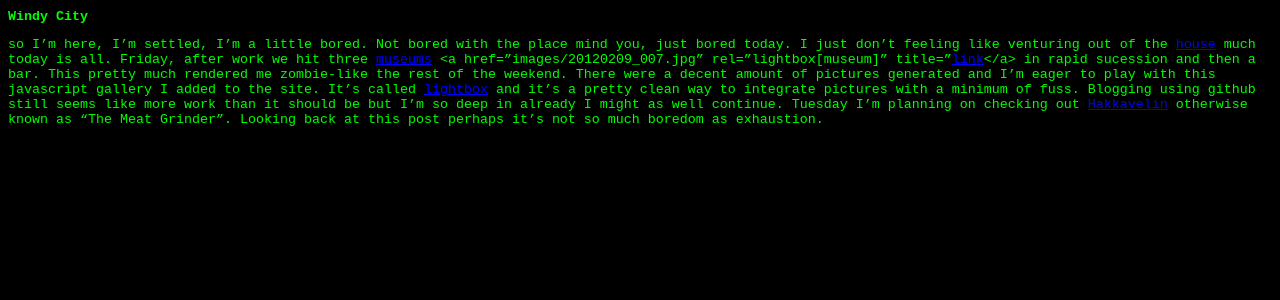
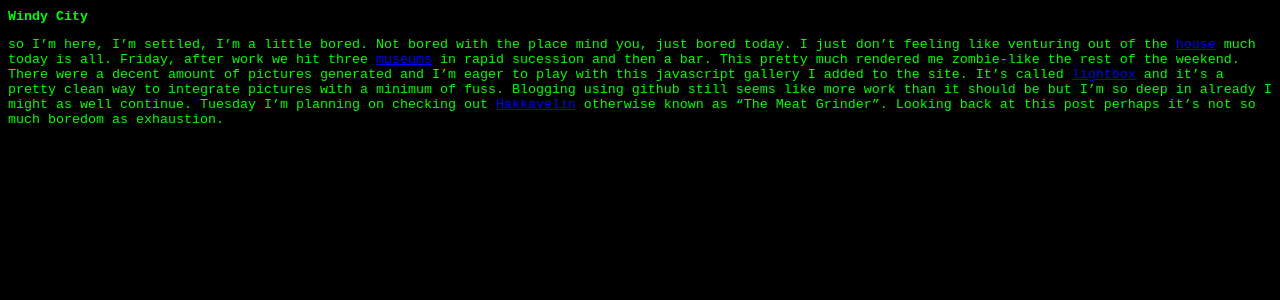
Before and after one commit to woeisme/woeisme.github.io, a Jekyll site: the page built from _posts/2012-02-12-Windy-City.md, in a window 1280 px wide. Shown: the top 300 px of the page. Built offline with Jekyll 4.4.1, drawn with Linux system fonts in a browser that asks for light colours; Markdown is read by kramdown in place of the engine named in the settings; comment, search, counter and statistics services are not loaded.

Commit message:
trying to make sense of rotation

```diff
--- a/_posts/2012-02-12-Windy-City.md
+++ b/_posts/2012-02-12-Windy-City.md
@@ -14,7 +14,7 @@ I just don't feeling like venturing out of the
 much today is all. Friday, after work we hit three
 <a href="images/20120209_004.jpg" rel="lightbox[museum]" title="A warm tree">museums</a>
 <a href="images/20120209_006.jpg" rel="lightbox[museum]" title="http://grapevine.is/Home/ReadArticle/santiago-sierra-NO-in-reykjavik"></a>
-<a href="images/20120209_007.jpg" rel="lightbox[museum]" title="<a href="http://www.santiago-sierra.com/index_1024.php">link</a></a>
+<a href="images/20120209_007.jpg" rel="lightbox[museum]" title="http://www.santiago-sierra.com/index_1024.php"></a>
 <a href="images/20120209_008.jpg" rel="lightbox[museum]" title="There were some short film experiments also"></a>
 <a href="images/20120209_009.jpg" rel="lightbox[museum]" title=""></a>
 <a href="images/20120209_010.jpg" rel="lightbox[museum]" title="Einar Jonsson, famous icelandic sculptor"></a>
```
Also changed, not shown: images/20120209_004.jpg, images/20120209_006.jpg, images/20120209_009.jpg.
